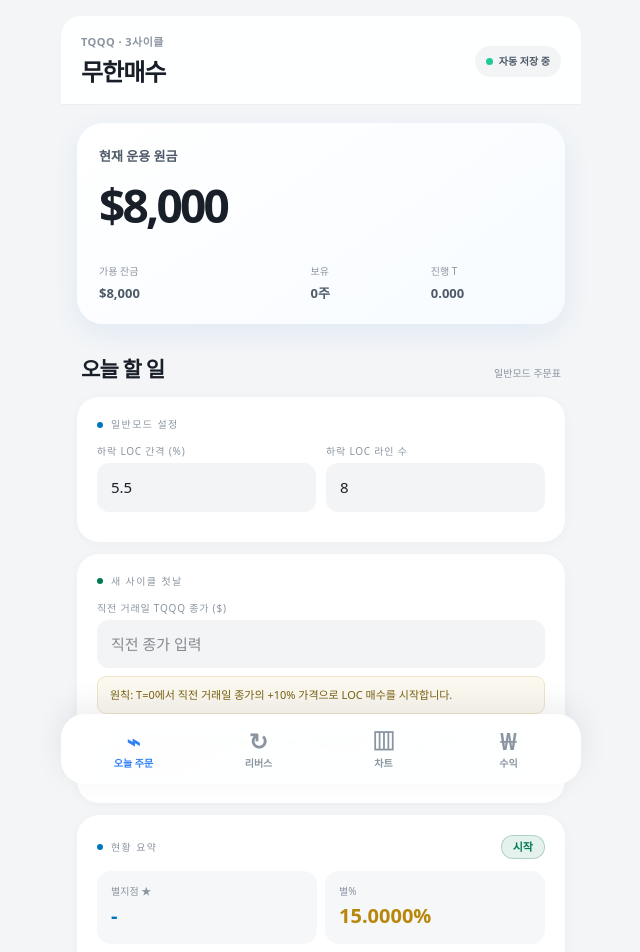
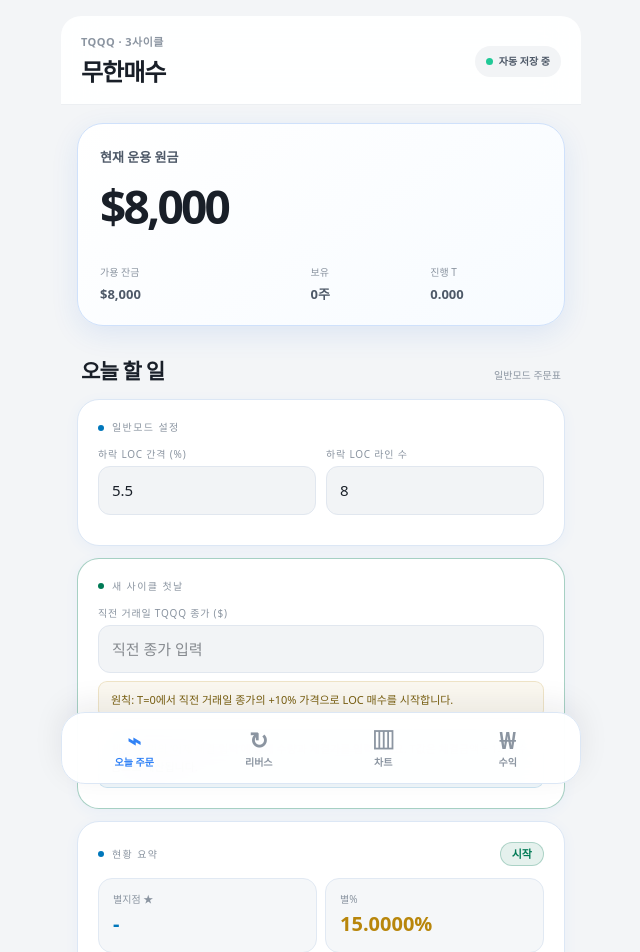
Before and after one commit to chopinkaka/TQQQ-infinite-buying, a Next.js app in the folder webapp/: page / in a window 1280 px wide. Shown: the top 952 px of the page, without its empty margins (319-959 px from the left). Built offline with nearby package versions, Linux system fonts and the light colour scheme.

Commit message:
Add subtle colored boundaries to UI cards

```diff
--- a/webapp/src/app/globals.css
+++ b/webapp/src/app/globals.css
@@ -546,3 +546,38 @@
   .tab-row { bottom: 16px; border-radius: 24px; }
   body { padding-bottom: 128px; }
 }
+
+/* Keep the airy layout, but make each functional block visibly bounded. */
+.cycle-hero {
+  border: 1px solid #cfe1fb;
+  box-shadow: 0 8px 28px rgba(27, 100, 218, 0.1);
+}
+
+.card {
+  border: 1px solid #dce7f5;
+  box-shadow: 0 3px 14px rgba(49, 130, 246, 0.055);
+}
+
+.stat-card,
+.tbar,
+.time-card {
+  border: 1px solid #e1e9f3;
+}
+
+.inp {
+  border-color: #e1e7ef;
+}
+
+.inp:focus {
+  border-color: #74aaf7;
+  box-shadow: 0 0 0 3px rgba(49, 130, 246, 0.1);
+}
+
+.tab-row {
+  border: 1px solid #dce7f5;
+  border-bottom: 0;
+}
+
+@media (min-width: 560px) {
+  .tab-row { border-bottom: 1px solid #dce7f5; }
+}
```
